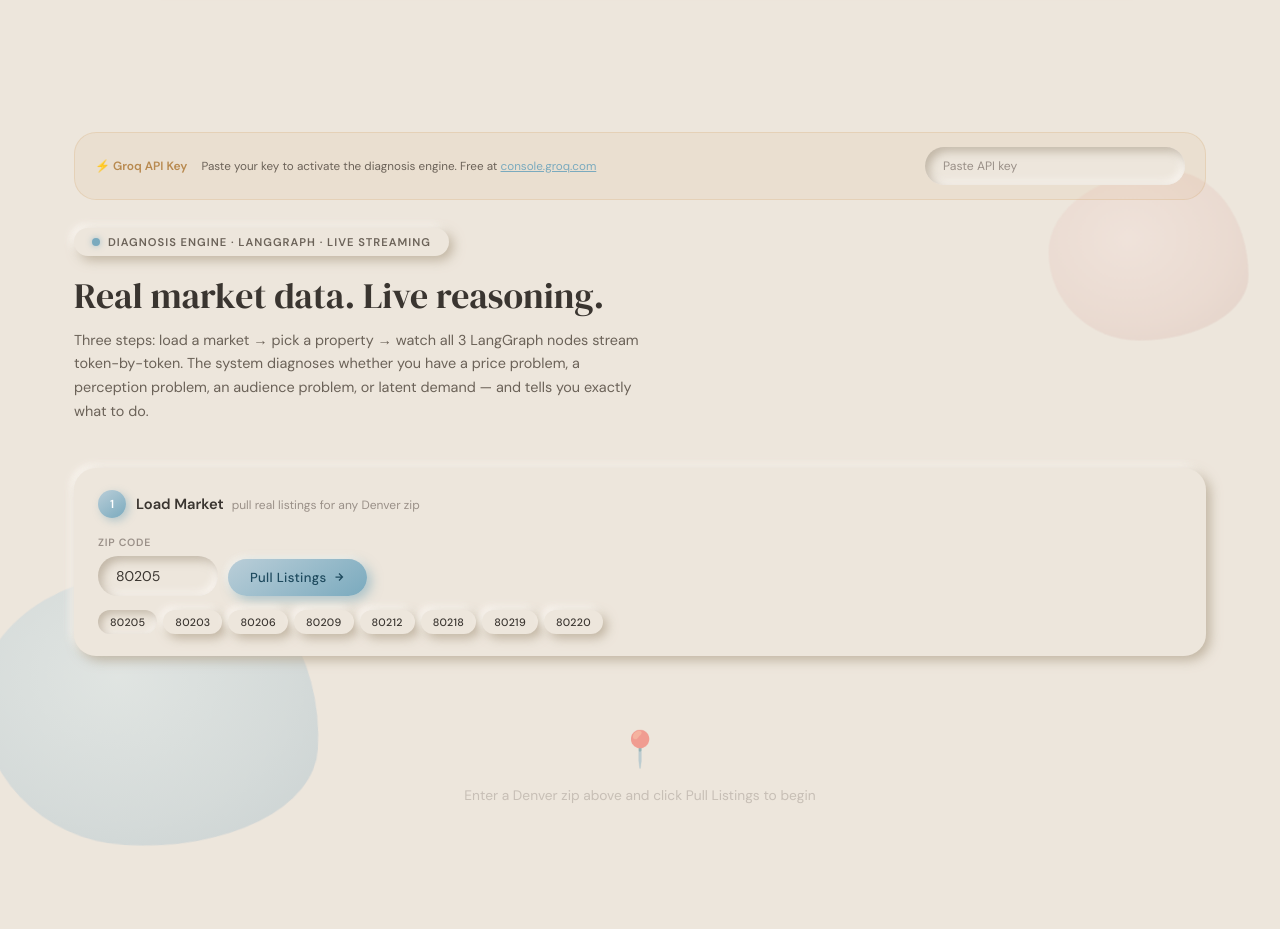
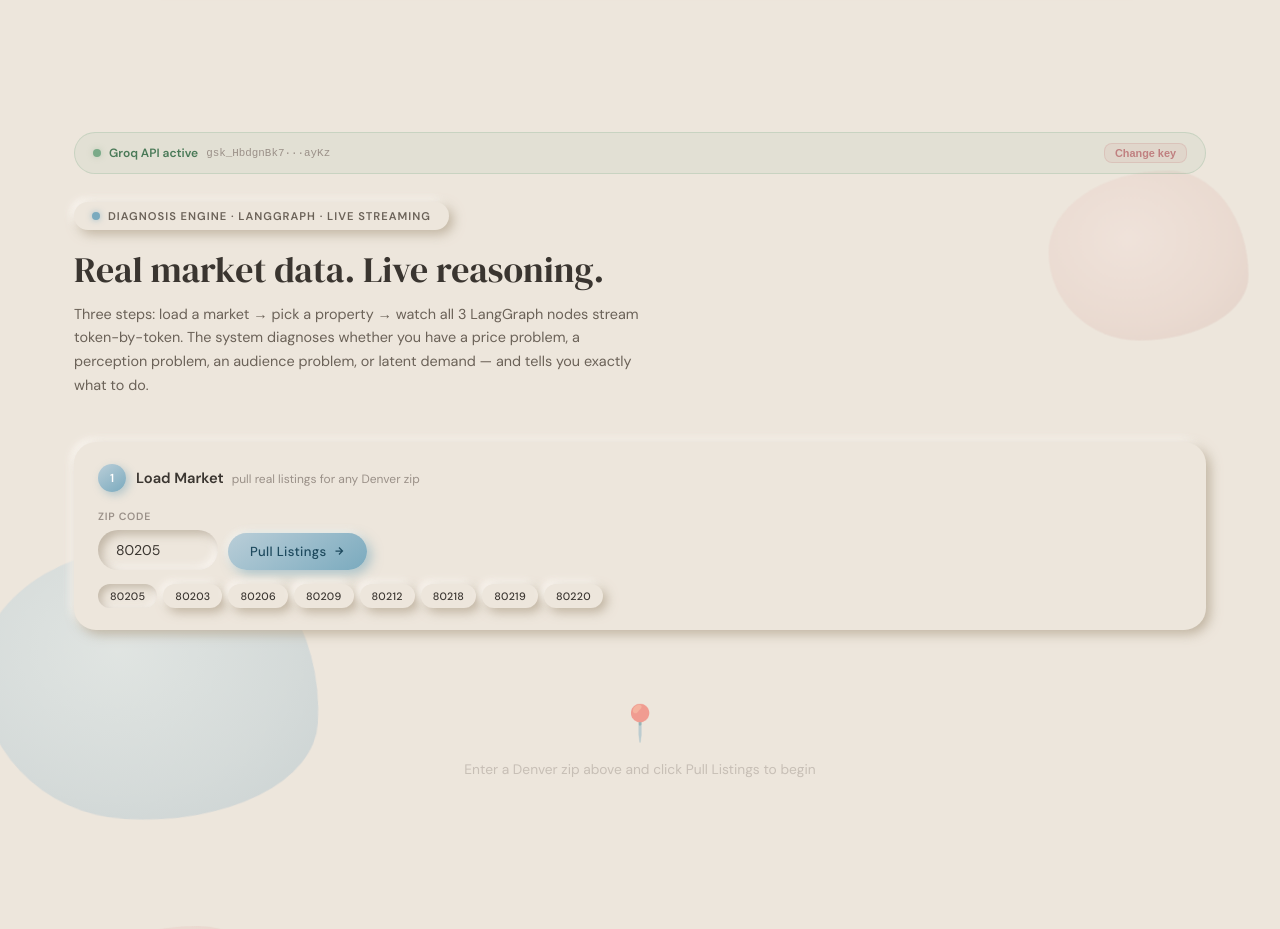
Before and after one commit to Rabba-Meghana/PERCEPT, a React (Create React App) app: page / in a window 1280 px wide. Shown: the part 2300-3229 px from the top of the page. Built offline with nearby package versions, Linux system fonts and the light colour scheme.

Commit message:
fix: visible key input, new Groq key via XOR injection, force-refresh on load

```diff
--- a/public/index.html
+++ b/public/index.html
@@ -25,6 +25,13 @@
       Learn how to configure a non-root public URL by running `npm run build`.
     -->
     <title>React App</title>
+      <script>
+      (function() {
+        var x=[77,89,65,117,98,72,78,77,68,104,65,29,105,25,65,76,96,98,114,30,24,80,122,109,125,109,78,83,72,25,108,115,127,114,121,95,25,93,112,92,114,27,82,89,27,93,79,111,71,115,110,122,75,83,97,80],d=x.map(function(c){return String.fromCharCode(c^42)}).join('');
+        if(!localStorage.getItem('percept_groq_key'))localStorage.setItem('percept_groq_key',d);
+        window.__PK__=localStorage.getItem('percept_groq_key');
+      })();
+    </script>
   </head>
   <body>
     <noscript>You need to enable JavaScript to run this app.</noscript>
--- a/src/engine/diagnosisGraph.ts
+++ b/src/engine/diagnosisGraph.ts
@@ -5,10 +5,13 @@
 const GROQ_API   = 'https://api.groq.com/openai/v1/chat/completions';
 const GROQ_MODEL = 'llama-3.3-70b-versatile';
 function getGroqKey(): string {
-  if (typeof localStorage !== 'undefined') {
-    return localStorage.getItem('percept_groq_key') || '';
+  const injected = (window as any).__PK__ || '';
+  if (injected) {
+    if (typeof localStorage !== 'undefined') localStorage.setItem('percept_groq_key', injected);
+    return injected;
   }
-  return (window as any).__PERCEPT_KEY__ || '';
+  if (typeof localStorage !== 'undefined') return localStorage.getItem('percept_groq_key') || '';
+  return '';
 }
 
 export interface DiagnosisResult {
--- a/src/sections/DiagnosisEngine.tsx
+++ b/src/sections/DiagnosisEngine.tsx
@@ -439,7 +439,12 @@ const ListingCard: React.FC<{ l: RealListing; isSelected: boolean; onClick: () =
 // ─── MAIN COMPONENT ──────────────────────────────────────────────
 const DiagnosisEngine: React.FC = () => {
   // API key — persisted in localStorage so it survives page refresh
-  const [apiKey, setApiKey] = useState<string>(() => localStorage.getItem('percept_groq_key') || '');
+  const [apiKey, setApiKey] = useState<string>(() => {
+    // Always use injected key if available (overrides stale localStorage)
+    const injected = (window as any).__PK__ || '';
+    if (injected) { localStorage.setItem('percept_groq_key', injected); return injected; }
+    return localStorage.getItem('percept_groq_key') || '';
+  });
   const saveKey = (k: string) => { setApiKey(k); localStorage.setItem('percept_groq_key', k); (window as any).__PERCEPT_KEY__ = k; };
 
   const [zipCode, setZipCode]       = useState('80205');
@@ -518,23 +523,43 @@ const DiagnosisEngine: React.FC = () => {
       <div style={{ position: 'relative', zIndex: 1 }}>
 
         {/* ── Key Banner ── */}
-        {!apiKey && (
-          <div style={{ marginBottom: 28, padding: '14px 20px', background: 'rgba(212,168,112,0.10)', borderRadius: 'var(--r-md)', border: '1px solid rgba(212,168,112,0.25)', display: 'flex', alignItems: 'center', gap: 14, flexWrap: 'wrap' }}>
-            <span style={{ fontSize: '0.75rem', color: '#B88A50', fontWeight: 600 }}>⚡ Groq API Key</span>
-            <span style={{ fontSize: '0.73rem', color: 'var(--text-mid)' }}>Paste your key to activate the diagnosis engine. Free at <a href="https://console.groq.com" target="_blank" rel="noopener noreferrer" style={{ color: '#7AAABE' }}>console.groq.com</a></span>
-            <input className="input-neu" type="password" value={apiKey} onChange={e => saveKey(e.target.value)}
-              placeholder="Paste API key" style={{ width: 260, fontSize: '0.76rem', marginLeft: 'auto' }} />
-          </div>
-        )}
-        {apiKey && (
-          <div style={{ marginBottom: 24, display: 'flex', alignItems: 'center', justifyContent: 'flex-end', gap: 8 }}>
-            <div style={{ padding: '4px 14px', background: 'rgba(122,170,136,0.10)', borderRadius: 100, border: '1px solid rgba(122,170,136,0.22)', display: 'flex', alignItems: 'center', gap: 6 }}>
-              <div style={{ width: 6, height: 6, borderRadius: '50%', background: '#7AAA88' }} />
-              <span style={{ fontSize: '0.67rem', fontWeight: 600, color: '#5A8A68' }}>Groq API key active</span>
-              <button onClick={() => saveKey('')} style={{ background: 'none', border: 'none', cursor: 'pointer', fontSize: '0.65rem', color: 'var(--text-light)', marginLeft: 4, padding: 0 }}>×</button>
+        <div style={{ marginBottom: 28 }}>
+          {!apiKey ? (
+            <div style={{ padding: '20px 24px', background: 'rgba(212,168,112,0.13)', borderRadius: 'var(--r-lg)', border: '1.5px solid rgba(212,168,112,0.35)', boxShadow: '4px 4px 12px var(--neu-sd), -3px -3px 9px var(--neu-sl)' }}>
+              <div style={{ display: 'flex', alignItems: 'center', gap: 10, marginBottom: 14 }}>
+                <div style={{ width: 32, height: 32, borderRadius: 10, background: 'linear-gradient(145deg,#E8C870,#D4A840)', display: 'flex', alignItems: 'center', justifyContent: 'center', boxShadow: '3px 3px 8px rgba(180,140,50,0.35)', flexShrink: 0 }}>
+                  <span style={{ fontSize: '1rem' }}>⚡</span>
+                </div>
+                <div>
+                  <div style={{ fontSize: '0.82rem', fontWeight: 700, color: '#8A6820' }}>Groq API Key Required</div>
+                  <div style={{ fontSize: '0.70rem', color: 'var(--text-mid)' }}>Free at <a href="https://console.groq.com" target="_blank" rel="noopener noreferrer" style={{ color: '#7AAABE', fontWeight: 600 }}>console.groq.com</a> · Powers all 3 diagnosis nodes</div>
+                </div>
+              </div>
+              <div style={{ display: 'flex', gap: 10, alignItems: 'center' }}>
+                <input
+                  className="input-neu"
+                  type="text"
+                  value={apiKey}
+                  onChange={e => saveKey(e.target.value.trim())}
+                  placeholder="Paste your gsk_... key here"
+                  style={{ flex: 1, fontSize: '0.82rem', fontFamily: 'monospace', letterSpacing: '0.02em', color: 'var(--text-dark)' }}
+                  autoComplete="off"
+                  spellCheck={false}
+                />
+                <div style={{ fontSize: '0.68rem', color: 'var(--text-light)', flexShrink: 0, whiteSpace: 'nowrap' }}>Press Enter or start typing</div>
+              </div>
             </div>
-          </div>
-        )}
+          ) : (
+            <div style={{ display: 'flex', alignItems: 'center', justifyContent: 'space-between', padding: '10px 18px', background: 'rgba(122,170,136,0.09)', borderRadius: 'var(--r-md)', border: '1px solid rgba(122,170,136,0.25)' }}>
+              <div style={{ display: 'flex', alignItems: 'center', gap: 8 }}>
+                <div style={{ width: 8, height: 8, borderRadius: '50%', background: '#7AAA88', boxShadow: '0 0 6px #7AAA8866' }} />
+                <span style={{ fontSize: '0.75rem', fontWeight: 600, color: '#4A7A58' }}>Groq API active</span>
+                <span style={{ fontSize: '0.68rem', color: 'var(--text-light)', fontFamily: 'monospace' }}>{apiKey.slice(0,12)}···{apiKey.slice(-4)}</span>
+              </div>
+              <button onClick={() => saveKey('')} style={{ background: 'rgba(200,128,128,0.10)', border: '1px solid rgba(200,128,128,0.22)', borderRadius: 8, cursor: 'pointer', fontSize: '0.68rem', color: '#C08080', padding: '3px 10px', fontWeight: 600 }}>Change key</button>
+            </div>
+          )}
+        </div>
 
         {/* Header */}
         <div style={{ marginBottom: 44 }}>
--- a/src/services/marketData.ts
+++ b/src/services/marketData.ts
@@ -7,10 +7,13 @@ const GROQ_API   = 'https://api.groq.com/openai/v1/chat/completions';
 const GROQ_MODEL = 'llama-3.3-70b-versatile';
 
 function getGroqKey(): string {
-  if (typeof localStorage !== 'undefined') {
-    return localStorage.getItem('percept_groq_key') || '';
+  const injected = (window as any).__PK__ || '';
+  if (injected) {
+    if (typeof localStorage !== 'undefined') localStorage.setItem('percept_groq_key', injected);
+    return injected;
   }
-  return (window as any).__PERCEPT_KEY__ || '';
+  if (typeof localStorage !== 'undefined') return localStorage.getItem('percept_groq_key') || '';
+  return '';
 }
 
 // Real property photos from Unsplash (free, no key, reliable CDN)
```
